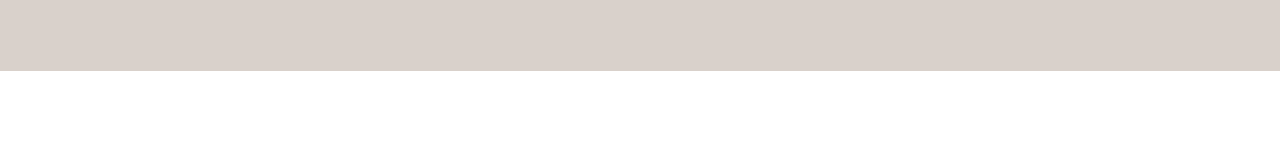
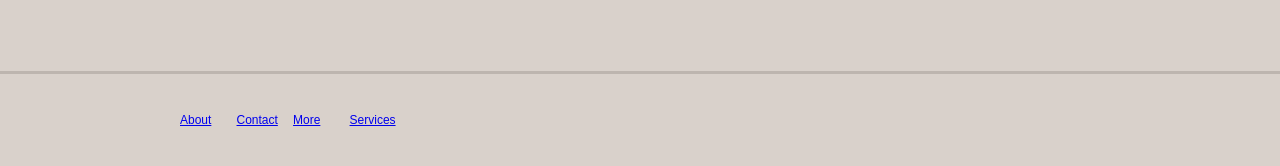
Before and after one commit to architkhosla/foodapp, a plain HTML site: page linkmehere.html in a window 1280 px wide. Shown: the part 641-807 px from the top of the page. Drawn offline with nearby package versions, Linux system fonts and the light colour scheme; a script that the page names is missing.

Commit message:
added footer

```diff
--- a/linkmehere.html
+++ b/linkmehere.html
@@ -83,6 +83,22 @@
       </div>
     </div>
   </div>
+
+   <div class="footer">
+    <div class="w-container">
+
+      <table >
+    <tr>
+        <td class="w-col w-col-3"><a href=#">About</a></td>
+        <td class="w-col w-col-3" ><a href=#">Contact</a></td>
+    <td class="w-col w-col-3"> <a href=#">More</a></td>
+        <td class="w-col w-col-3"><a href=#">Services</a></td>
+  </tr>
+
+      </table>
+    </div>
+  </div>
+
   <script type="text/javascript" src="https://ajax.googleapis.com/ajax/libs/jquery/1.10.2/jquery.min.js"></script>
   <script type="text/javascript" src="js/webflow.js"></script>
 </body>
```
